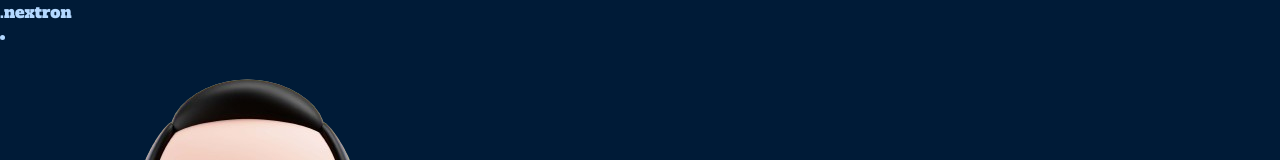
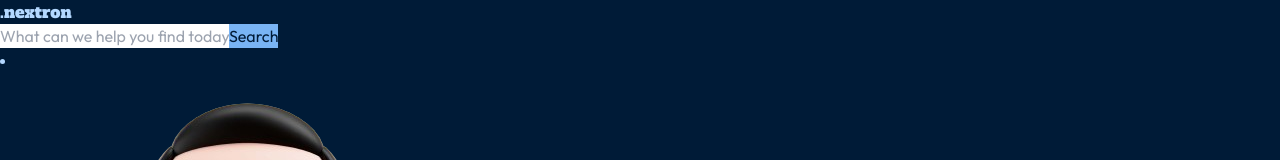
Before and after one commit to AbhishekJ24/nextron-electronics-store, a React (Vite) app: page /trending in a window 1280 px wide. Shown: the top 160 px of the page. Built offline with nearby package versions, Linux system fonts and the light colour scheme; a web font is replaced by a local one.

Commit message:
Added query search bar as NavSearchForm.jsx component, fixed contact me width issue, UI issue resolved

```diff
--- a/src/App.css
+++ b/src/App.css
@@ -1,5 +1,5 @@
 @import url("https://fonts.googleapis.com/css2?family=Outfit:wght@100..900&display=swap");
-@import url('https://fonts.googleapis.com/css2?family=Alfa+Slab+One&family=Short+Stack&display=swap');
+@import url("https://fonts.googleapis.com/css2?family=Alfa+Slab+One&family=Short+Stack&display=swap");
 
 * {
   font-family: "Outfit", sans-serif;
@@ -9,8 +9,8 @@
   height: 27rem;
   width: 20rem;
 }
-.logo{
-  font-family: "Alfa Slab One", serif;;
+.logo {
+  font-family: "Alfa Slab One", serif;
 }
 
 .navbar,
@@ -88,3 +88,12 @@
   color: red;
   margin: 10px 0px;
 }
+
+.searchQueryButton {
+  background-color: #79b4f4;
+  color: #001b37;
+}
+
+.searchQueryButton:hover {
+  background-color: #bbdbfe;
+}
--- a/src/components/NavSearch/NavSearchForm.jsx
+++ b/src/components/NavSearch/NavSearchForm.jsx
@@ -1,11 +1,62 @@
-import React from 'react'
+import { Field, Form, Formik } from "formik";
+import * as Yup from "yup";
+import React, { useEffect, useState } from "react";
+import { useNavigate } from "react-router-dom";
+
+async function getSearchQueryProduct() {
+  const response = fetch(`https://dummyjson.com/products/search?q=${query}`);
+}
+
+const initialValues = {
+  query: "",
+};
+
+const validationSchema = Yup.object({
+  query: Yup.string(),
+});
 
 function NavSearchForm() {
+  const navigate = useNavigate();
+  const onSubmit = (values) => {
+    navigate("/products");
+  };
   return (
     <>
-
+      <Formik
+        initialValues={initialValues}
+        validationSchema={validationSchema}
+        onSubmit={onSubmit}
+      >
+        <Form className="flex gap-5">
+          <Field name="search-query">
+            {(props) => {
+              const { field, form, meta } = props;
+              return (
+                <>
+                  <input
+                    className="outline-none focus:outline-none px-5 py-2 w-[35rem] rounded-xl text-black"
+                    type="text"
+                    id="search-query"
+                    placeholder="What can we help you find today?"
+                    {...field}
+                  />
+                  {meta.touched && meta.error ? (
+                    <div className="error"> {meta.error} </div>
+                  ) : null}
+                </>
+              );
+            }}
+          </Field>
+          <button
+            className="searchQueryButton px-5 py-2 hover:ease-out transition-all rounded-xl"
+            type="submit"
+          >
+            Search
+          </button>
+        </Form>
+      </Formik>
     </>
-  )
+  );
 }
 
-export default NavSearchForm
+export default NavSearchForm;
--- a/src/components/Navbar.jsx
+++ b/src/components/Navbar.jsx
@@ -2,15 +2,19 @@ import React from "react";
 import { Link } from "react-router-dom";
 import UserCard from "./Additional/UserCard";
 import CartIcon from "./Additional/CartIcon";
+import NavSearchForm from "./NavSearch/NavSearchForm";
 
 function Navbar() {
   return (
     <nav className="navbar px-24 pt-5">
       <div className="flex justify-between items-center">
-        <a className="logo font-extrabold text-5xl text-white mb-2" href="/">
-          .nextron
-          {/* <img src="/nextron-logo-text.png" alt="" /> */}
-        </a>
+        <div className="flex items-center gap-28">
+          <a className="logo font-extrabold text-5xl text-white mb-2" href="/">
+            .nextron
+            {/* <img src="/nextron-logo-text.png" alt="" /> */}
+          </a>
+          <NavSearchForm />
+        </div>
         <li className="flex gap-8 items-center">
           <UserCard user_name="AbhishekJ24" avatar_card="/avatar2.png" />
           <CartIcon />
--- a/src/components/pages/ContactUs/page.jsx
+++ b/src/components/pages/ContactUs/page.jsx
@@ -14,24 +14,31 @@ function page() {
         </h2>
         <AddressMap address_url="https://www.google.com/maps/embed?pb=!1m18!1m12!1m3!1d3505.0499141164682!2d77.26012237610716!3d28.53821938835622!2m3!1f0!2f0!3f0!3m2!1i1024!2i768!4f13.1!3m3!1m2!1s0x390ce3984902dcc9%3A0x8747c1e87565f69c!2sNextron%20Technology%20LLP!5e0!3m2!1sen!2sin!4v1718254721269!5m2!1sen!2sin" />
         <div className="flex my-28 gap-20">
-          <div>
+          <div className="w-1/3">
             <ContactForm />
           </div>
-          <div>
+          <div className="w-2/3">
             <h2 className="mb-10 text-slate-900 font-semibold text-[50px]">
               Store Locations
             </h2>
             <div className="text-slate-500 grid grid-cols-2 gap-20 text-[20px]">
               <div>
-                <span>(626) 205-2601</span>
+                <span>+91 (734) 01-69801</span>
+                <div>
+                  1, No 265, 1st Floor, Datareya Swamy Temple Complex, S C Road,
+                  Gandhi Nagar, Bengaluru, Karnataka (KA)
+                </div>
+              </div>
+              <div>
+                <span>+1 (626) 205-2601</span>
                 <div>340 Meadow Ln Monrovia, California(CA), 91016</div>
               </div>
               <div>
-                <span>(540) 206-3379</span>
+                <span>+1 (540) 206-3379</span>
                 <div>1321 Rorer Ave SW Roanoke, Virginia(VA), 24016</div>
               </div>
               <div>
-                <span>(978) 774-9720</span>
+                <span>+1 (978) 774-9720</span>
                 <div>2 Trask St Danvers, Massachusetts(MA), 01923</div>
               </div>
             </div>
--- a/src/components/pages/Products/page.jsx
+++ b/src/components/pages/Products/page.jsx
@@ -41,8 +41,10 @@ function page() {
             return (
               <ProductCard
                 key={item.id}
+                img_url="ps4.png"
+                img_alt_text="not-found"
                 product_name={item.title}
-                product_price={item.price}
+                product_price={item.price+100}
               />
             );
           })}
--- a/src/components/pages/Trending/page.jsx
+++ b/src/components/pages/Trending/page.jsx
@@ -10,7 +10,7 @@ function page() {
         <h2 className="text-slate-900 font-semibold text-[60px] mt-14">
           Trending
         </h2>
-        <h2 className="text-slate-500 text-[20px] mb-10">Home / Products</h2>
+        <h2 className="text-slate-500 text-[20px] mb-10">Home / Trending</h2>
       </div>
       <div className="flex gap-5 m-auto w-3/4 flex-wrap my-10">
         <ProductCard
```
Also changed, not shown: public/nintendo.jpg (added), public/ps4.png (added).
